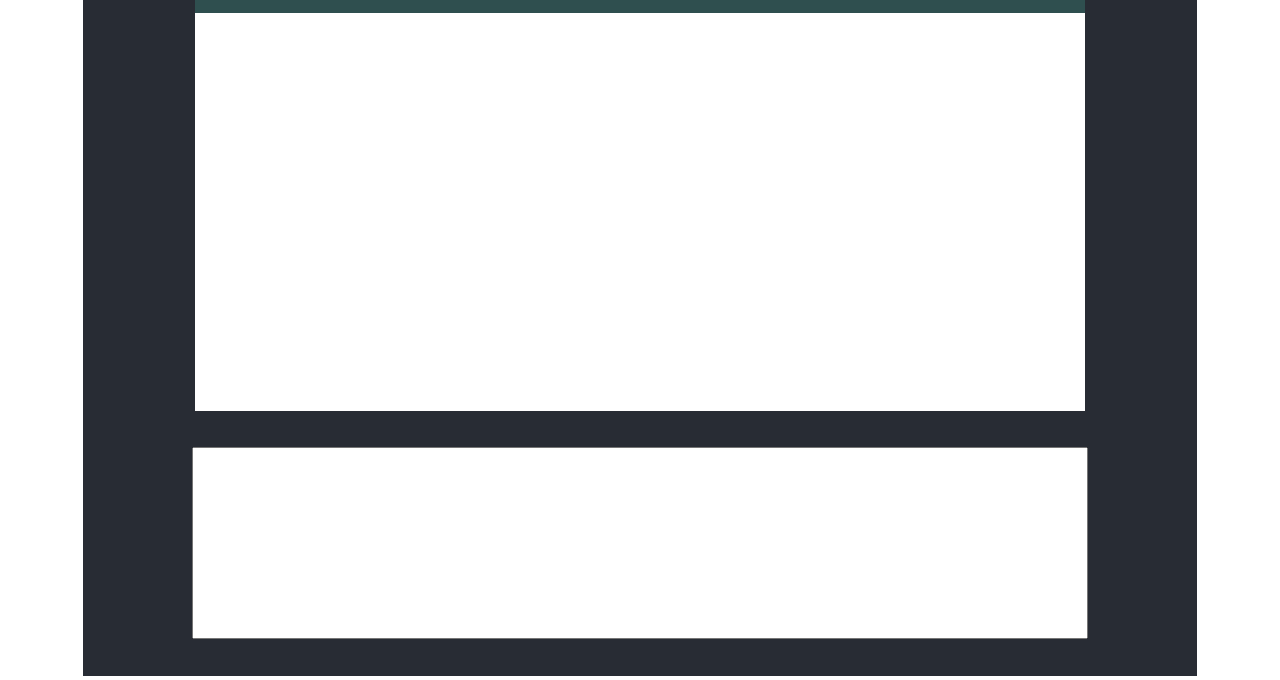
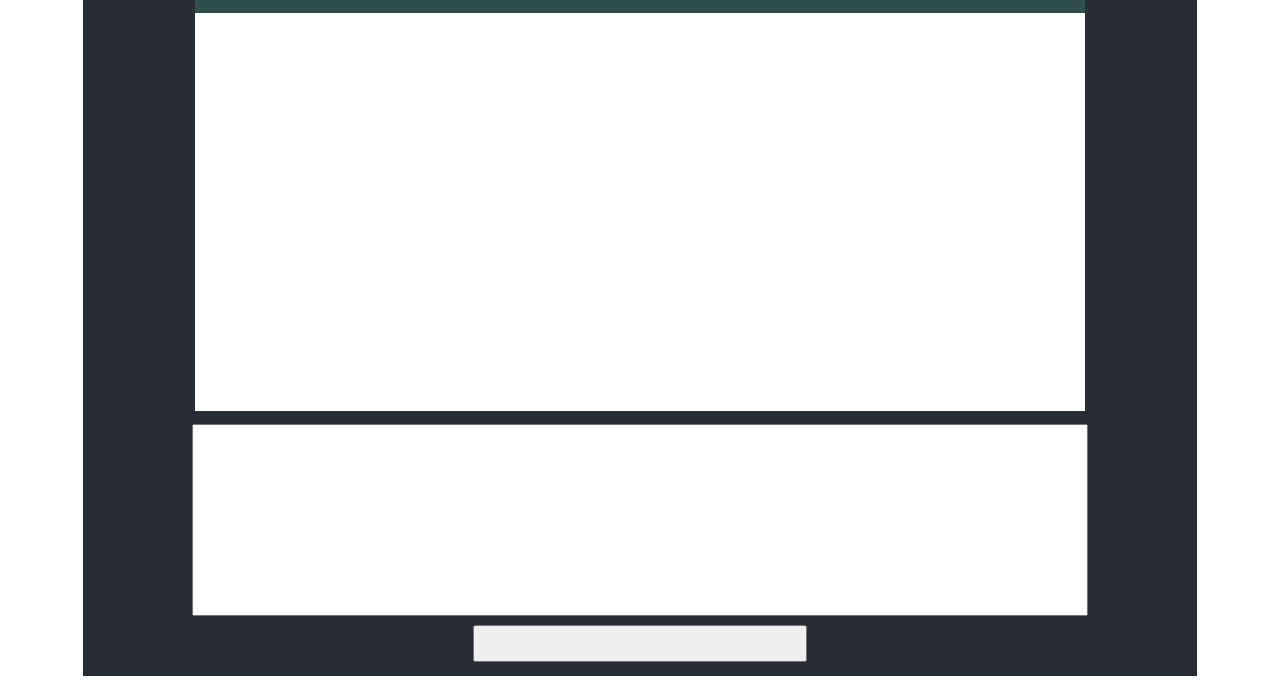
Before and after one commit to TimothyMartinez/ChatSpace, a React app in the folder chatspace/: page / in a window 1280 px wide. Shown: the part 120-800 px from the top of the page. Built offline with nearby package versions, Linux system fonts and the light colour scheme.

Commit message:
working state changes based on text typed. next will be getting text into textbox

```diff
--- a/chatspace/src/components/Chatroom.js
+++ b/chatspace/src/components/Chatroom.js
@@ -3,7 +3,17 @@ import '../stylesheets/App.css';
 
 class Chatroom extends React.Component {
   state = {
+    messageText: ""
+  }
 
+  handleChange(event) {
+    console.log(event.target.value)
+    event.preventDefault()
+  }
+
+  subMessage(event) {
+    this.setState({ messageText: event.target.value })
+    event.preventDefault()
   }
 
 
@@ -16,10 +26,11 @@ class Chatroom extends React.Component {
           </section>
         </article>
         <article id="text-input" >
-          <form className="centered-input">
-            <textarea className="textarea-styles">
+          <form className="centered-input" onSubmit={this.subMessage}>
+            <textarea className="textarea-styles" onChange={this.handleChange}/>
+            <button type="button" id="submit-button">
 
-            </textarea>
+            </button>
           </form>
         </article>
       </>
--- a/chatspace/src/stylesheets/App.css
+++ b/chatspace/src/stylesheets/App.css
@@ -45,9 +45,16 @@
 
 .centered-input {
   display: flex;
+  flex-direction: column;
   justify-content: center;
   place-items: center;
   height: 100%;
+}
+
+#submit-button {
+  width: 30%;
+  margin-top: 0.8%;
+  height: 14%;
 }
 
 textarea {
```
